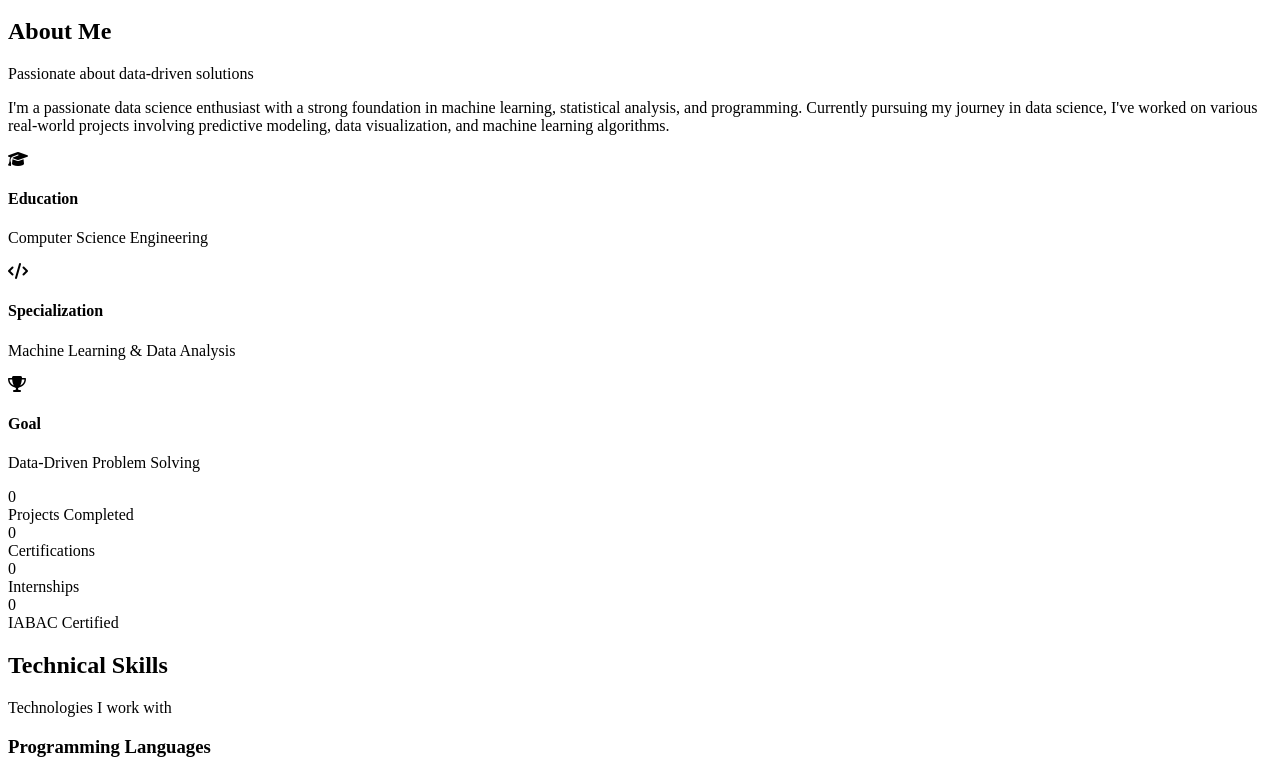
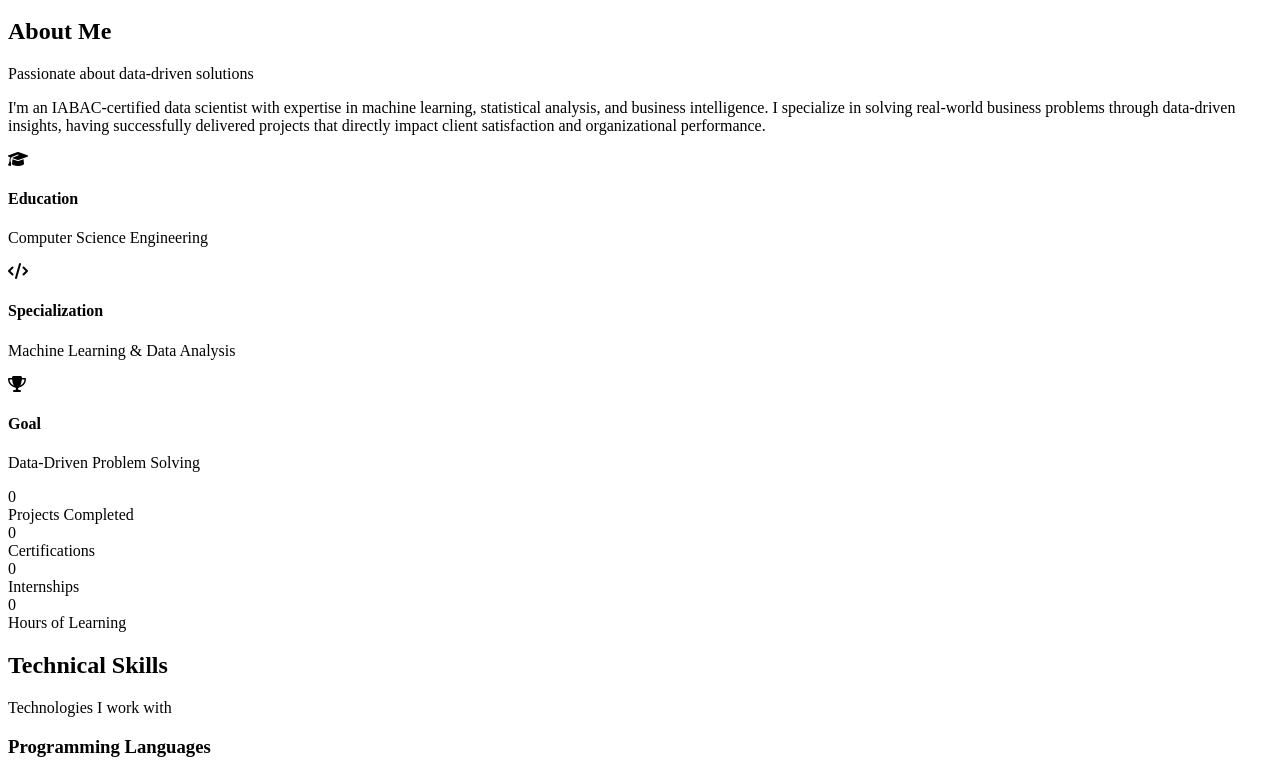
Before and after one commit to sureshgongalii/h, a website: page index.html in a window 1280 px wide. Shown: the part 1103-1876 px from the top of the page. Drawn offline with nearby package versions, Linux system fonts and the light colour scheme.

Commit message:
Updated index.html

```diff
--- a/index.html
+++ b/index.html
@@ -121,10 +121,10 @@
             <div class="about-content">
                 <div class="about-text">
                     <p class="about-description">
-                        I'm a passionate data science enthusiast with a strong foundation in machine learning,
-                        statistical analysis, and programming. Currently pursuing my journey in data science,
-                        I've worked on various real-world projects involving predictive modeling, data visualization,
-                        and machine learning algorithms.
+                        I'm an IABAC-certified data scientist with expertise in machine learning, statistical analysis,
+                        and business intelligence. I specialize in solving real-world business problems through
+                        data-driven insights, having successfully delivered projects that directly impact client
+                        satisfaction and organizational performance.
                     </p>
                     <div class="about-highlights">
                         <div class="highlight-item">
@@ -158,11 +158,11 @@
                 </div>
                 <div class="about-stats">
                     <div class="stat-item">
-                        <div class="stat-number" data-target="20">0</div>
+                        <div class="stat-number" data-target="15">0</div>
                         <div class="stat-label">Projects Completed</div>
                     </div>
                     <div class="stat-item">
-                        <div class="stat-number" data-target="8">0</div>
+                        <div class="stat-number" data-target="5">0</div>
                         <div class="stat-label">Certifications</div>
                     </div>
                     <div class="stat-item">
@@ -170,8 +170,8 @@
                         <div class="stat-label">Internships</div>
                     </div>
                     <div class="stat-item">
-                        <div class="stat-number" data-target="1">0</div>
-                        <div class="stat-label">IABAC Certified</div>
+                        <div class="stat-number" data-target="100">0</div>
+                        <div class="stat-label">Hours of Learning</div>
                     </div>
                 </div>
             </div>
```
